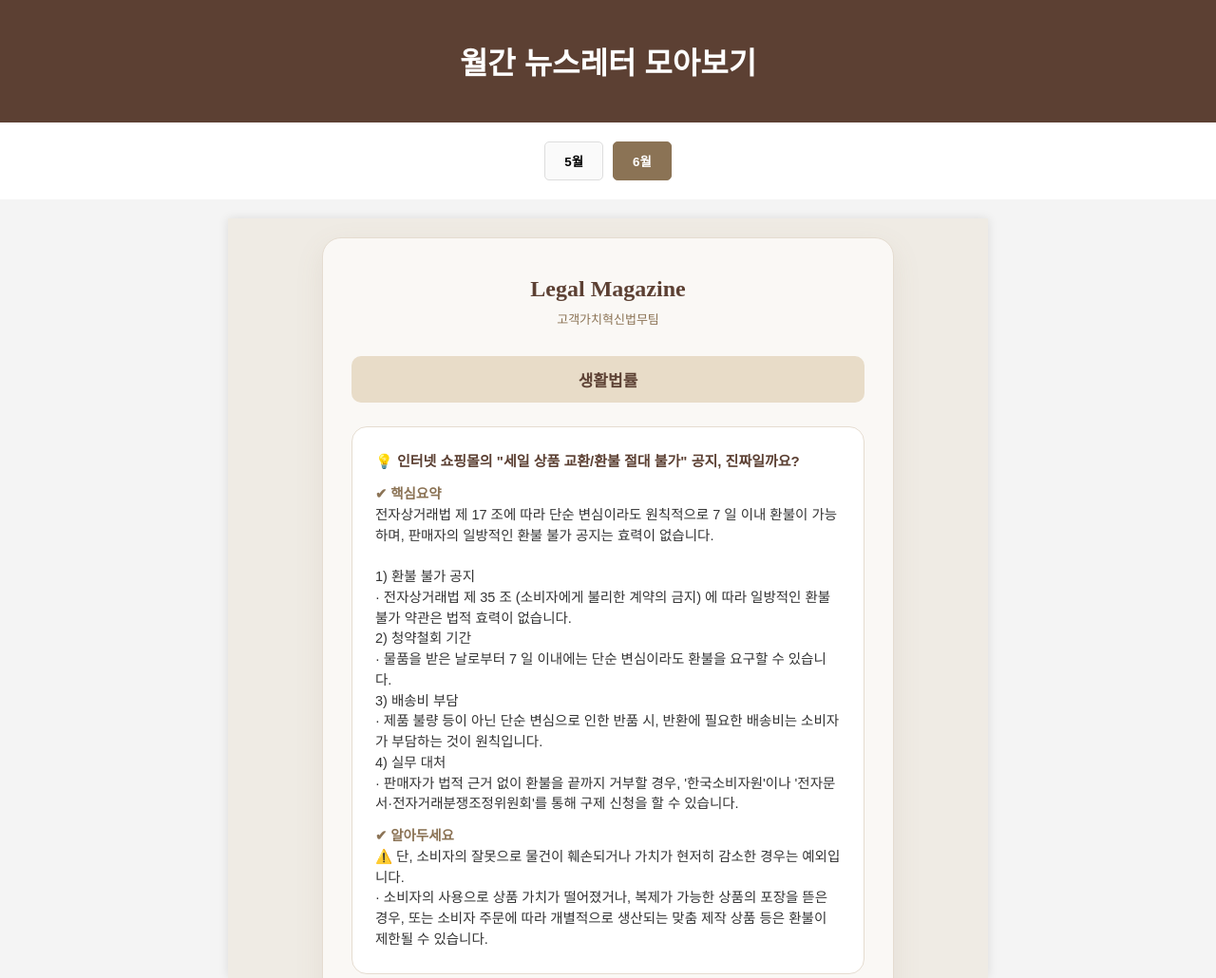
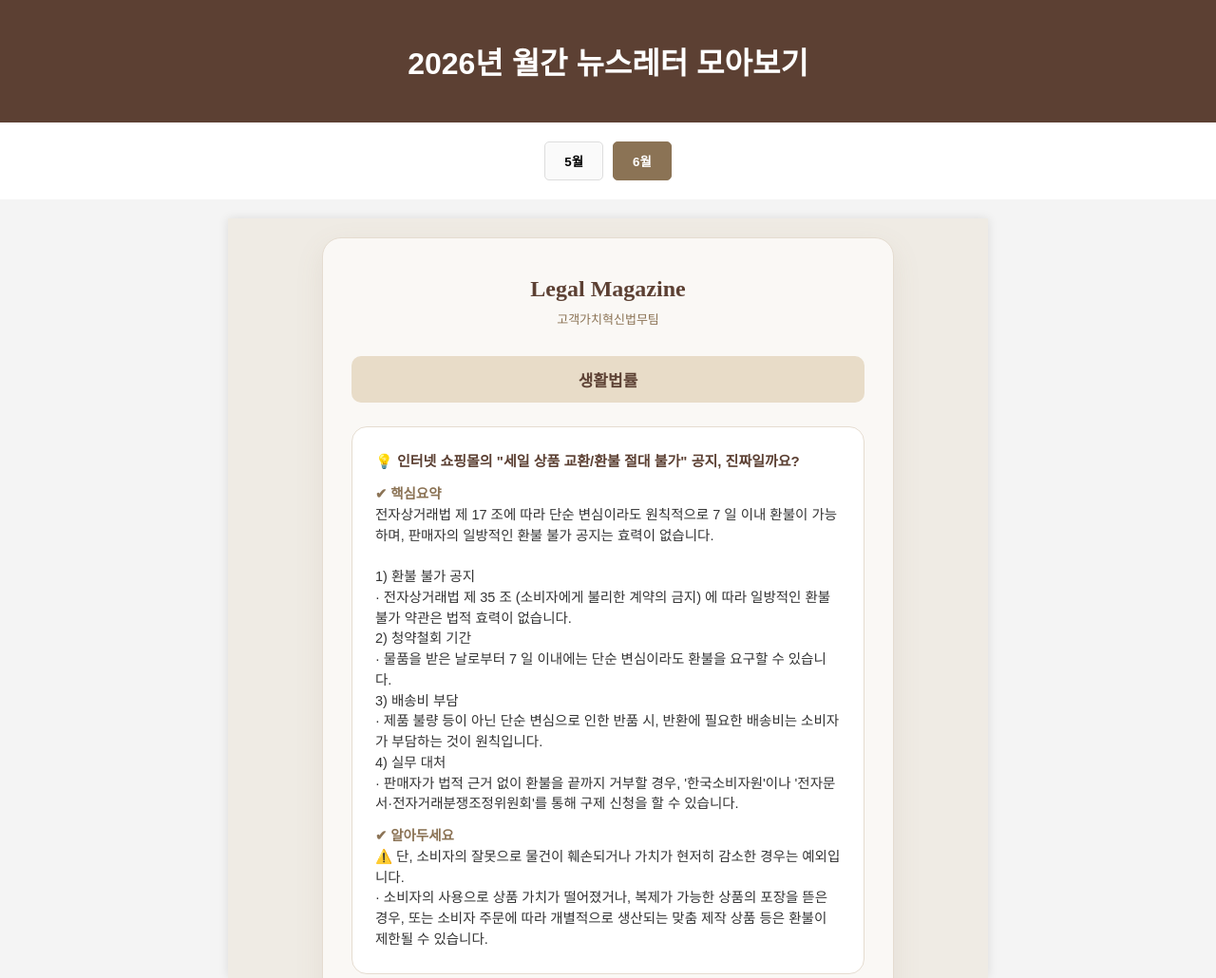
Before and after one commit to lgecvi/newsletter, a plain HTML site: page index.html in a window 1280 px wide. Shown: the whole page at 95% size. Drawn offline with Linux system fonts and the light colour scheme; a web font is replaced by a local one.

Commit message:
Update index.html

```diff
--- a/index.html
+++ b/index.html
@@ -24,7 +24,7 @@
 
     <div class="header">
         <!-- 요청하신 제목으로 수정되었습니다 -->
-        <h1>월간 뉴스레터 모아보기</h1>
+        <h1>2026년 월간 뉴스레터 모아보기</h1>
     </div>
 
     <!-- 월별 버튼 영역 -->
```
